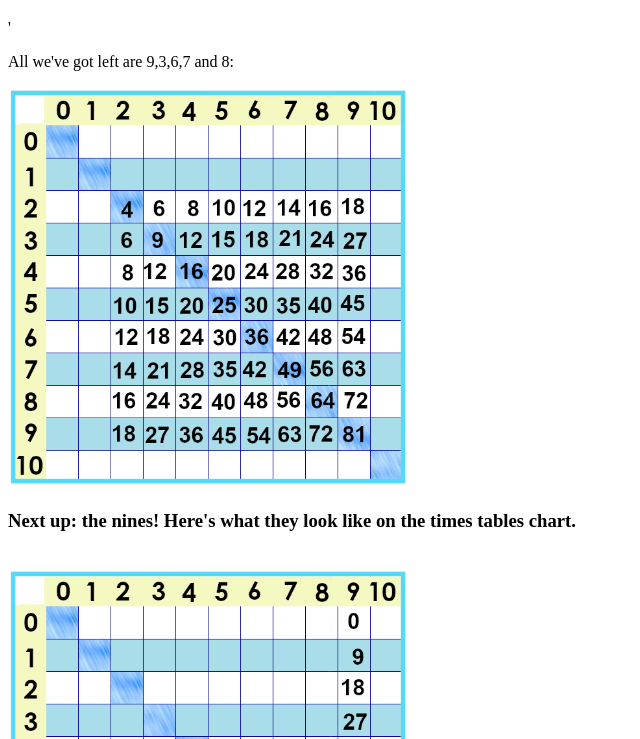
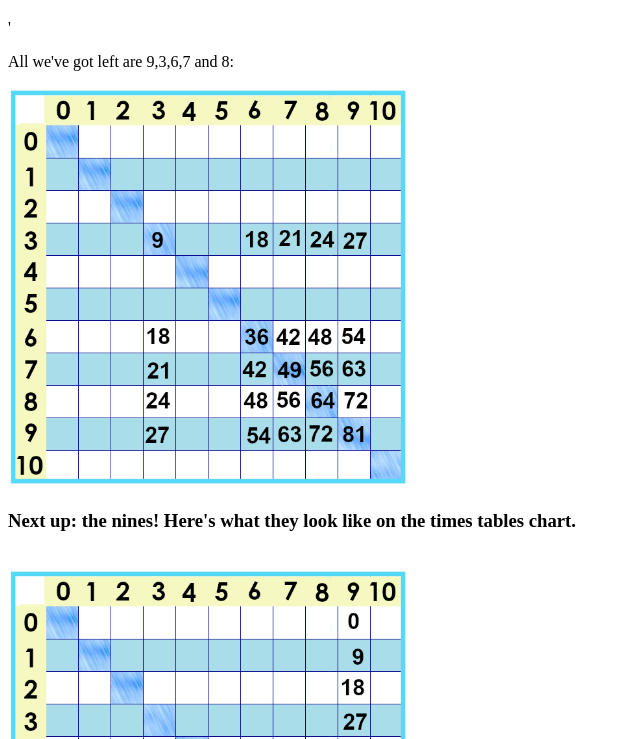
Before and after one commit to geonz/Fives-Front-Page-To-Use-3, a plain HTML site: page index.html in a window 1280 px wide. Shown: the part 61-800 px from the top of the page, without its empty margins (0-640 px from the left). Drawn offline with Linux system fonts and the light colour scheme.

Commit message:
fixed first image

```diff
--- a/index.html
+++ b/index.html
@@ -11,7 +11,7 @@
   The Nines Times Tables        </hm><br></h1>
 <!-- You've got the ones at school, put 'em in here then.-->'
 <p>All we've got left are 9,3,6,7 and 8:     </p>
-  <img src= images/timesChartNoRules.png class="chart" alt= "times tables chart facts from 0 to 10" >
+  <img src= images/timesChart93678.png class="chart" alt= "times tables chart facts from 0 to 10" >
 <H3>Next up:   the nines! Here's what they look like on the times tables chart. </h3> <br>
   <img src= images/ninesOnTimesChart.png class="chart" alt= "times tables chart showing only nines" >
 
```
Also changed, not shown: images/timesChart93678.png (added).
